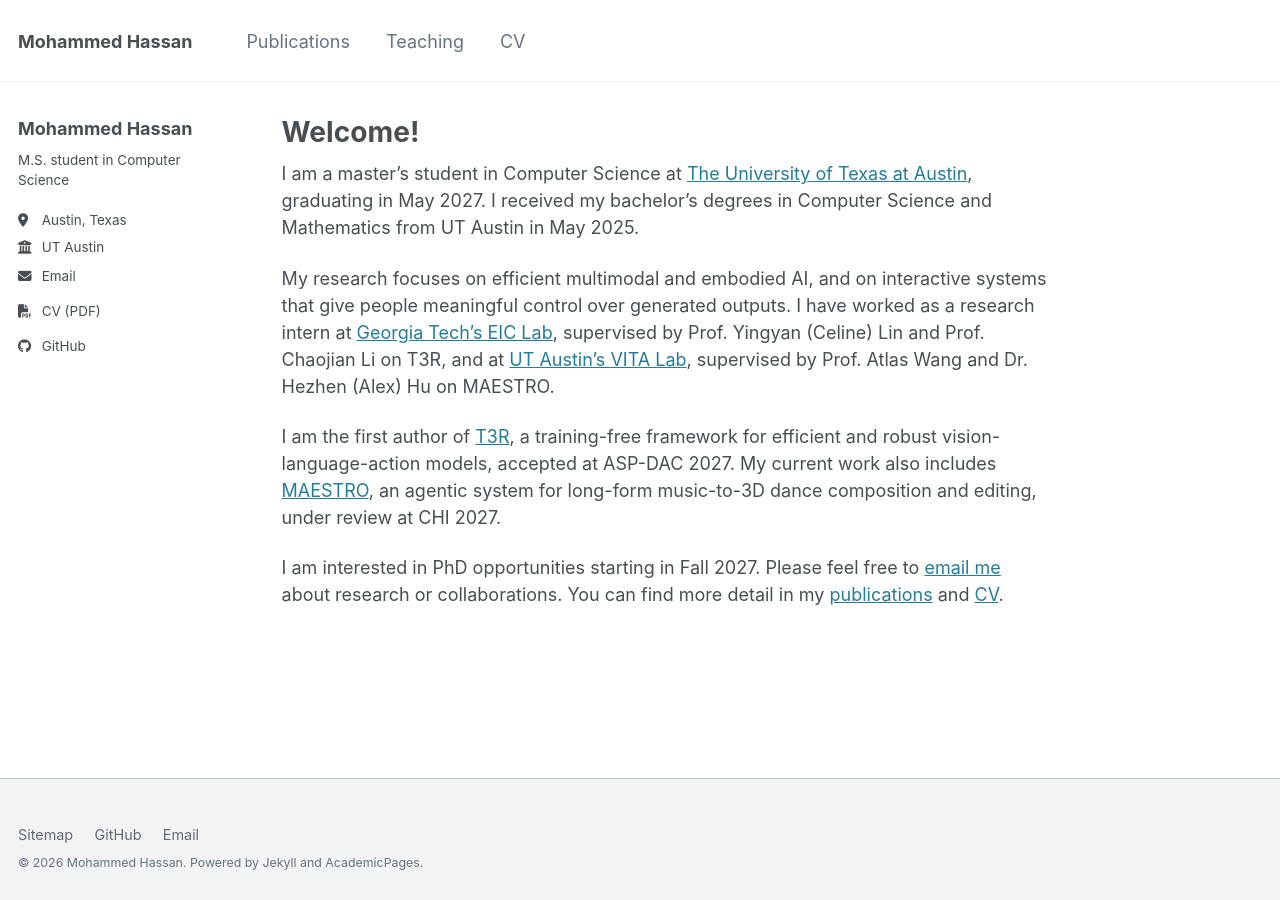
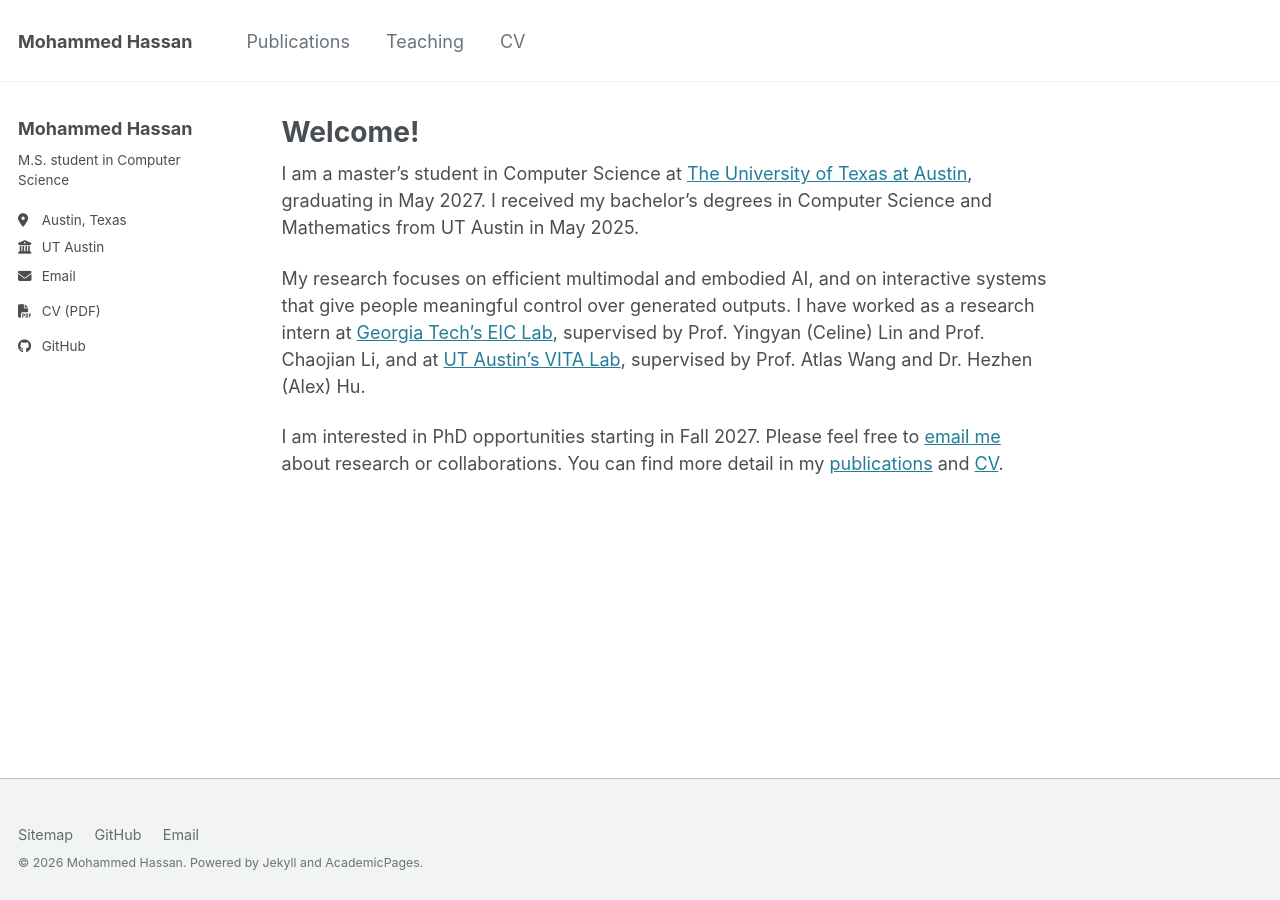
Before and after one commit to midotronn/midotronn.github.io, a Jekyll site: the page built from _pages/about.md, in a window 1280 px wide. Built offline with Jekyll 4.4.1, drawn with Linux system fonts in a browser that asks for light colours.

Commit message:
Keep the welcome page focused on background and interests

```diff
--- a/_pages/about.md
+++ b/_pages/about.md
@@ -16,15 +16,9 @@ from UT Austin in May 2025.
 My research focuses on efficient multimodal and embodied AI, and on interactive
 systems that give people meaningful control over generated outputs. I have worked
 as a research intern at [Georgia Tech's EIC Lab](https://eiclab.scs.gatech.edu/),
-supervised by Prof. Yingyan (Celine) Lin and Prof. Chaojian Li on T3R, and at
+supervised by Prof. Yingyan (Celine) Lin and Prof. Chaojian Li, and at
 [UT Austin's VITA Lab](https://vita-group.github.io/), supervised by
-Prof. Atlas Wang and Dr. Hezhen (Alex) Hu on MAESTRO.
-
-I am the first author of [T3R]({{ '/publication/t3r/' | relative_url }}),
-a training-free framework for efficient and robust vision-language-action
-models, accepted at ASP-DAC 2027. My current work also includes
-[MAESTRO]({{ '/publication/maestro/' | relative_url }}), an agentic system for
-long-form music-to-3D dance composition and editing, under review at CHI 2027.
+Prof. Atlas Wang and Dr. Hezhen (Alex) Hu.
 
 I am interested in PhD opportunities starting in Fall 2027. Please feel free to
 [email me](mailto:{{ site.data.profile.email }}) about research or collaborations.
```
